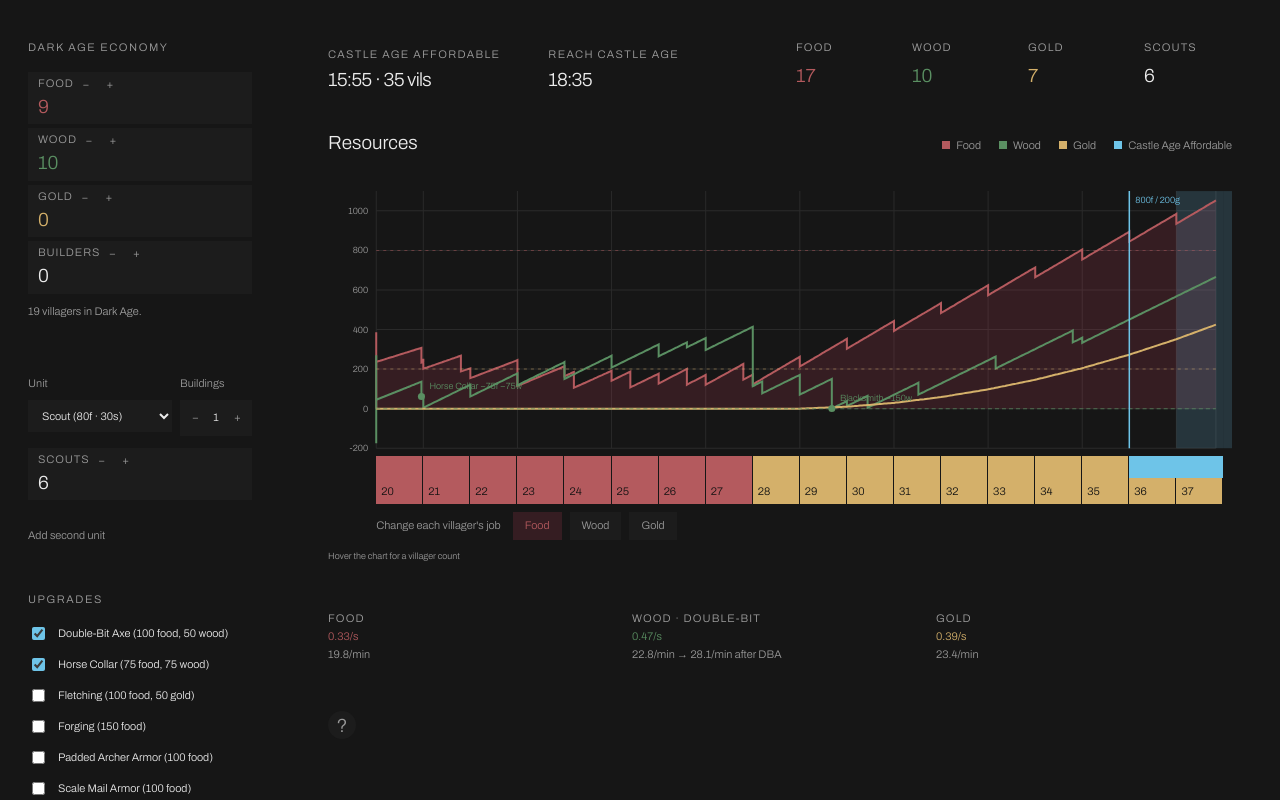
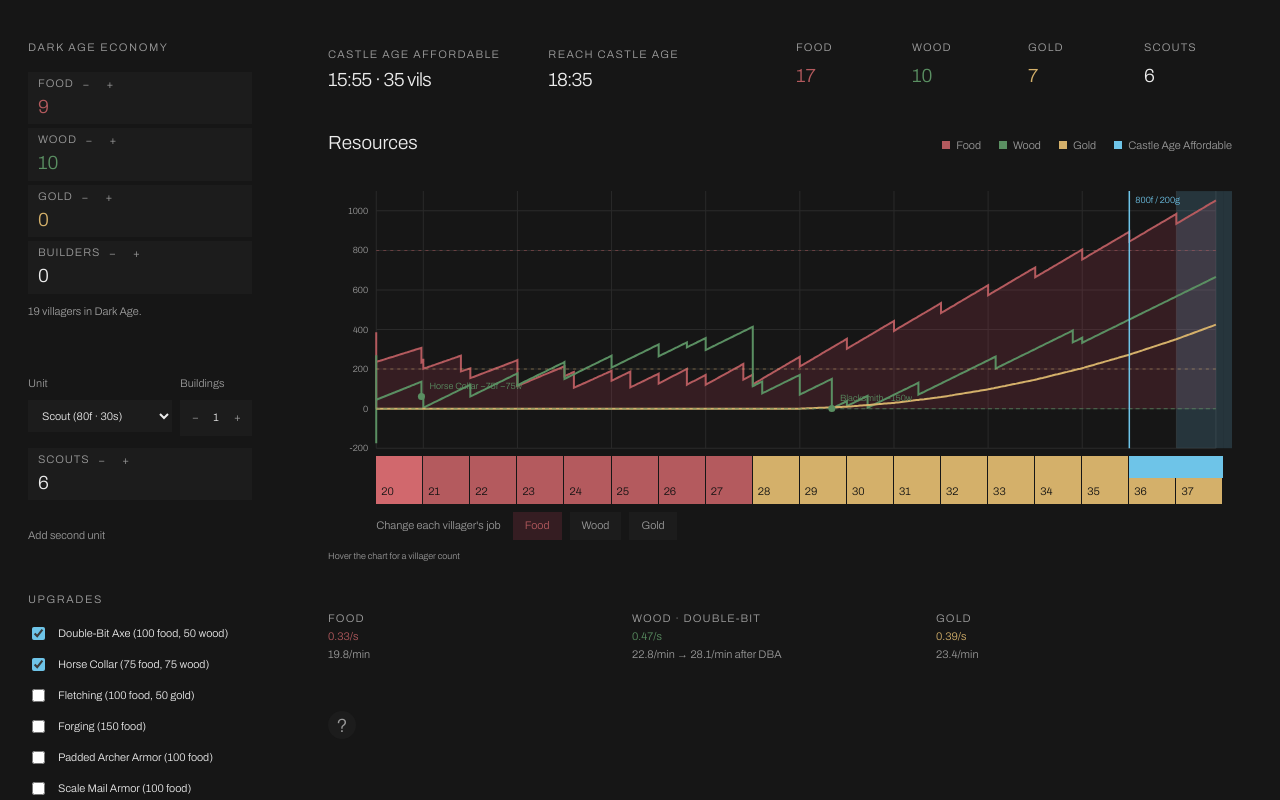
Before and after one commit to aiklde/feudalage, a React (Vite) app: page / in a window 1280 px wide. In both pictures the pointer is over the button "20". Shown: the top 800 px of the page. Built offline with nearby package versions, Linux system fonts and the light colour scheme.

Commit message:
Brighten paint cells on hover so they read as clickable.
Co-authored-by: Cursor <cursoragent@cursor.com>

```diff
--- a/src/styles.css
+++ b/src/styles.css
@@ -473,6 +473,10 @@ b {
   box-shadow: inset -1px 0 0 var(--bg);
 }
 
+.cell:hover {
+  filter: brightness(1.16);
+}
+
 .cell[data-job="food"] { background: var(--food); }
 .cell[data-job="wood"] { background: var(--wood); }
 .cell[data-job="gold"] { background: var(--gold); }
```
